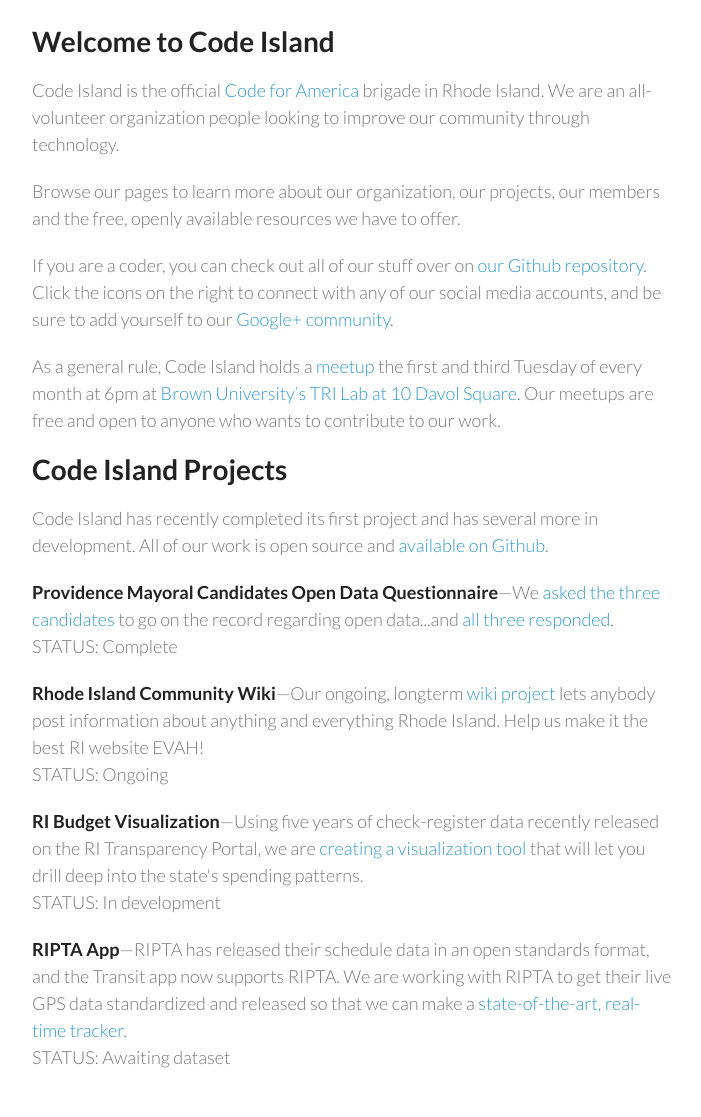
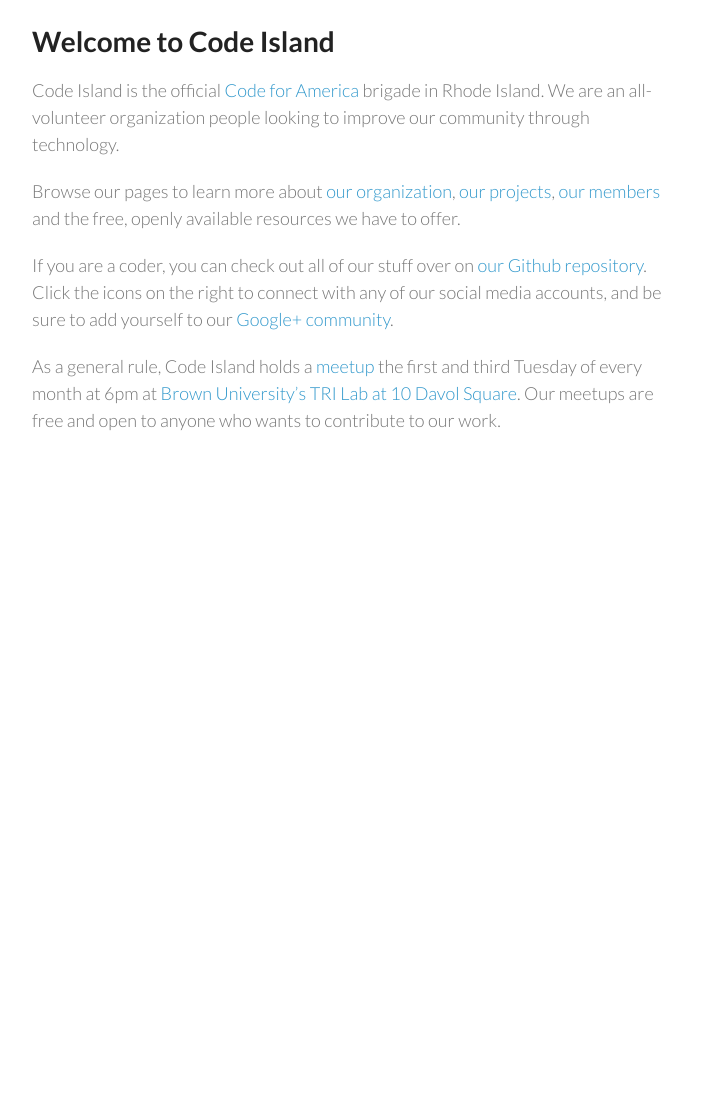
Before and after one commit to codeisland/codeisland.github.io, a Jekyll site: the page built from index.html, in a window 1280 px wide. Shown: the whole page, without its empty margins (288-989 px from the left). Built offline with Jekyll 4.4.1, drawn with Linux system fonts in a browser that asks for light colours; after the commit the page ends 900 px from its top, so only the background shows below that.

Commit message:
linked to static pages, moved projects to project page

```diff
--- a/index.html
+++ b/index.html
@@ -12,14 +12,8 @@
   <div class="site-width">
     <h1>Welcome to Code Island</h1>
     <p>Code Island is the official <a href="http://codeforamerica.org/">Code for America</a> brigade in Rhode Island. We are an all-volunteer organization people looking to improve our community through technology.</p>
-    <p>Browse our pages to learn more about our organization, our projects, our members and the free, openly available resources we have to offer.</p>
+    <p>Browse our pages to learn more about <a href="http://codeisland.github.io/about/">our organization</a>, <a href="http://codeisland.github.io/projects/">our projects</a>, <a href="http://codeisland.github.io/members/">our members</a> and the free, openly available resources we have to offer.</p>
     <p>If you are a coder, you can check out all of our stuff over on <a href="https://github.com/codeisland">our Github repository</a>. Click the icons on the right to connect with any of our social media accounts, and be sure to add yourself to our <a href="https://plus.google.com/u/0/communities/112228497378493874687">Google+ community</a>.</p>
     <p>As a general rule, Code Island holds a <a href="http://www.meetup.com/Rhode-Island-Code-for-America-Brigade/">meetup</a> the first and third Tuesday of every month at 6pm at <a href="https://www.google.com/maps/place/10+Davol+Square,+Providence,+RI+02903/@41.824152,-71.4398007,13z/data=!4m2!3m1!1s0x89e4456a8646dbf1:0x2259e0f433c149cf?hl=en">Brown University&rsquo;s TRI Lab at 10 Davol Square</a>. Our meetups are free and open to anyone who wants to contribute to our work.</p>
-    <h1>Code Island Projects</h1>
-    <p>Code Island has recently completed its first project and has several more in development. All of our work is open source and <a href="https://github.com/codeisland">available on Github</a>.</p>
-    <p><strong>Providence Mayoral Candidates Open Data Questionnaire</strong>—We <a href="https://codeisland.github.io/candidates-questionnaire/">asked the three candidates</a> to go on the record regarding open data...and <a href="http://codeisland.github.io/candidates-questionnaire/responses/">all three responded</a>. <br />STATUS: Complete</p>
-    <p><strong>Rhode Island Community Wiki</strong>—Our ongoing, longterm <a href="http://localwiki.net/ri/">wiki project</a> lets anybody post information about anything and everything Rhode Island. Help us make it the best RI website EVAH! <br />STATUS: Ongoing</p>
-    <p><strong>RI Budget Visualization</strong>—Using five years of check-register data recently released on the RI Transparency Portal, we are <a href="https://codeisland.github.com/RI_Budget/">creating a visualization tool</a> that will let you drill deep into the state's spending patterns. <br />STATUS: In development</p>
-    <p><strong>RIPTA App</strong>—RIPTA has released their schedule data in an open standards format, and the Transit app now supports RIPTA. We are working with RIPTA to get their live GPS data standardized and released so that we can make a <a href="https://codeisland.github.com/ripta/">state-of-the-art, real-time tracker</a>. <br />STATUS: Awaiting dataset</p>
   </div>
 </div>
```
